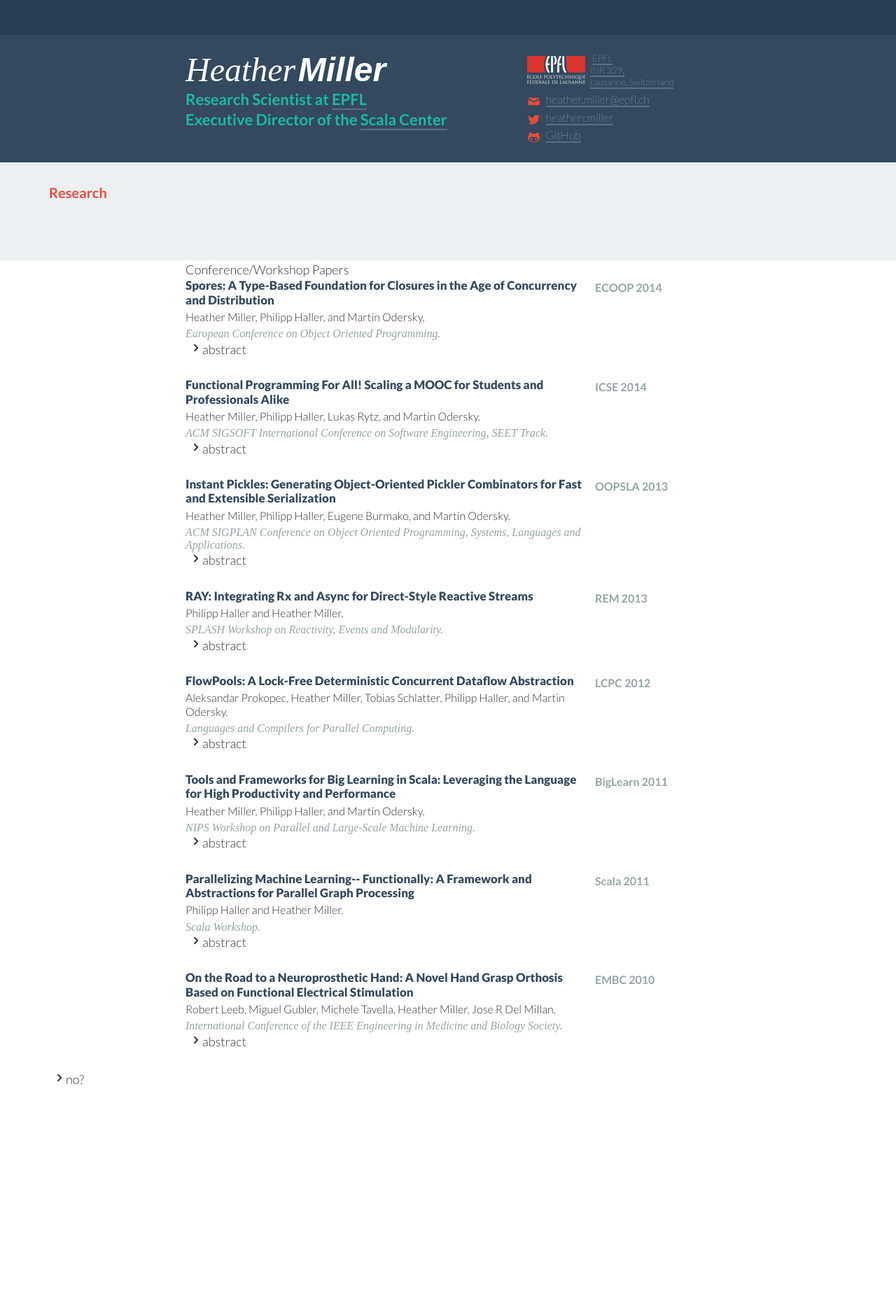
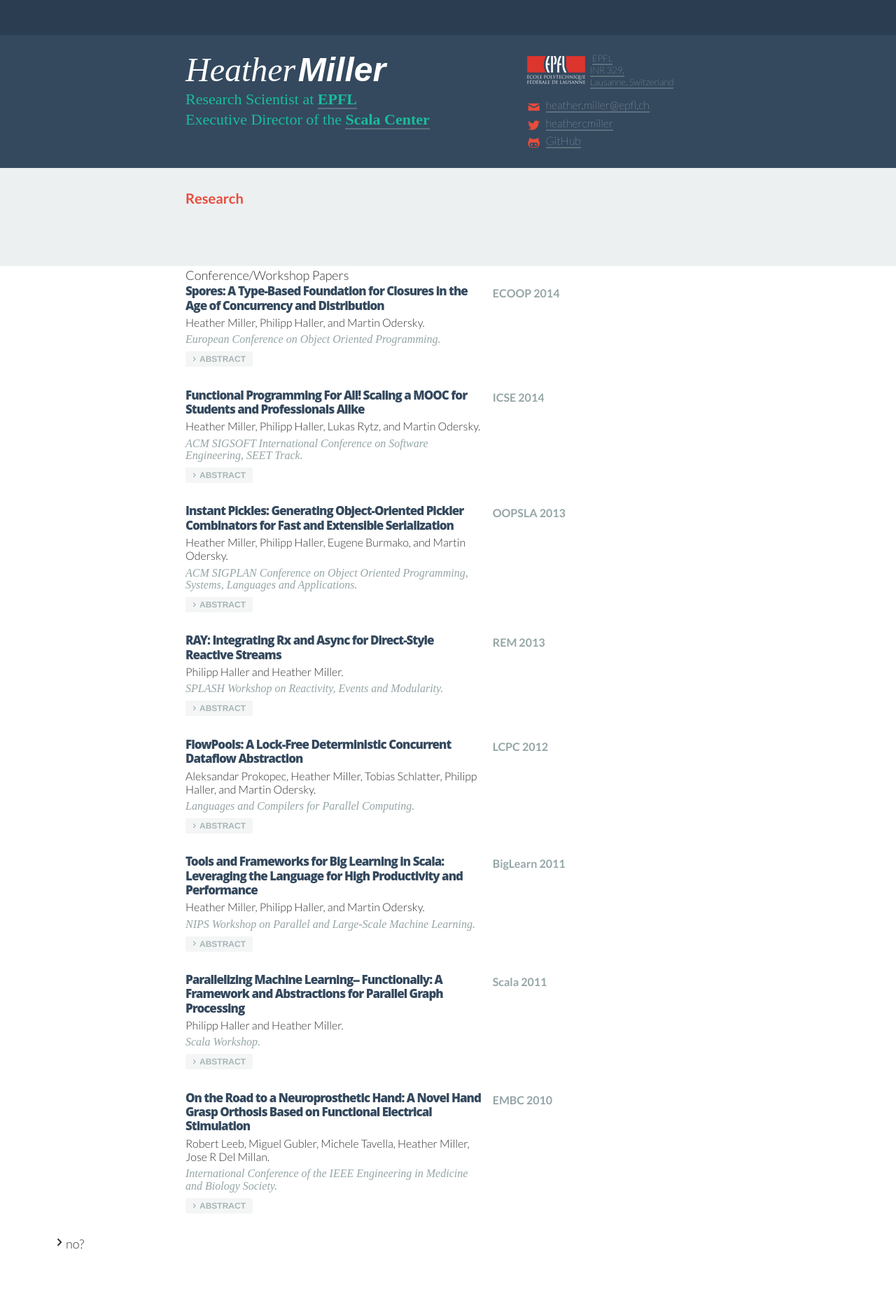
Before and after one commit to heathermiller/wwwheathermiller, a Jekyll site: the page built from test-page-attempt.md, in a window 1280 px wide. Shown: the whole page at 70% size. Built offline with Jekyll 4.4.1, drawn with Linux system fonts in a browser that asks for light colours; Markdown is read by kramdown in place of the engine named in the settings; a script that is not in the unit is left out; before the commit the page ends 1634 px from its top, so only the background shows below that.

Commit message:
Yay, more progress

```diff
--- a/_includes/conference-papers.html
+++ b/_includes/conference-papers.html
@@ -1,5 +1,7 @@
+{% assign count = 0 %}
 {% for post in site.posts %}
   {% if post.isconference %}
+  {% assign count = count | plus: 1 %}
     <div class="row" style="padding-bottom: 28px;">
       <div class="publication">
 <!--           <div class="pdf col-md-1">
@@ -18,10 +20,13 @@
             <!-- <div class="date">{{ post.date | date: "%B %Y" }}.</div> -->
             {% if post.undersubmission %}<div class="note">Under Submission.</div>{% endif %}
             {% if post.abstract %}
+            <span class="abstract collapsed" data-toggle="collapse" data-target="#abstract-{{ count }}">
+              <div class="entypo"></div>abstract
+            </span>
+            <div id="abstract-{{ count }}" class="collapse abstract-text">
+              {{ post.abstract }}
+            </div>
             {% endif %}
-            <div class="abstract">
-              <span class="entypo chevron-right"></span>abstract
-            </div>
           </div>
           <div class="abbr col-md-3">
             {% if post.undersubmission %}
--- a/_includes/header.html
+++ b/_includes/header.html
@@ -24,8 +24,10 @@
     <!-- Fonts -->
     <link href='http://fonts.googleapis.com/css?family=Lato:100,300,400,700,900,100italic,300italic,400italic,700italic,900italic' rel='stylesheet' type='text/css'>
     <link href='https://fonts.googleapis.com/css?family=Merriweather:300,700,700italic,300italic' rel='stylesheet' type='text/css'>
-    <script type="text/javascript" src="//use.typekit.net/wms5uej.js"></script>
-    <script type="text/javascript">try{Typekit.load();}catch(e){}</script>
+    <script src="https://use.typekit.net/jol3iee.js"></script>
+    <script>try{Typekit.load({ async: true });}catch(e){}</script>
+    <!-- <script type="text/javascript" src="//use.typekit.net/wms5uej.js"></script>
+    <script type="text/javascript">try{Typekit.load();}catch(e){}</script> -->
 
     <!-- Syntax highlighting -->
     <script src="https://cdn.rawgit.com/google/code-prettify/master/loader/run_prettify.js"></script>
--- a/_layouts/front.html
+++ b/_layouts/front.html
@@ -34,7 +34,7 @@ layout: front
       </div>
       <div class="col-md-4 visible-md visible-lg">
         <div class="coordinates">
-          <div style="padding-bottom: 4px;">
+          <div style="padding-bottom: 12px;">
             <div style="float:left; width: 90px;"><img src="resources/img/epfl-logo-red.png"></div>
             <div class="location" style="line-height: 1em; float:left;"></span>&nbsp;<span class="coord" style="font-size: 13px;"><a href="{{ site.location-url }}">EPFL<br/>INR 329,<br/>Lausanne, Switzerland</a></div>
           </div><br/><br/>
@@ -50,9 +50,11 @@ layout: front
 <div class="about-me">
   <div class="container">
     <div class="row">
-      <div class="col-md-12 center">
+      <div class="col-md-2 center"></div>
+      <div class="col-md-8 center">
         {% include about-me.html %}
       </div>
+      <div class="col-md-2 center"></div>
     </div>
   </div>
 </div>
@@ -65,11 +67,11 @@ layout: front
 
   <div class="row">
     <div class="col-md-2"></div>
-    <div class="col-md-8">
+    <div class="col-md-6">
       Conference/Workshop Papers
 {% include conference-papers.html %}
     </div>
-    <div class="col-md-2"></div>
+    <div class="col-md-4"></div>
   </div>
 
 <!-- <button type="button" class="btn btn-danger" data-toggle="collapse" data-target="#demo">
--- a/resources/css/main.css
+++ b/resources/css/main.css
@@ -71,7 +71,7 @@ a:hover {
 }
 
 ::selection {
-  background: #BAC172;
+  background: rgba(52, 73, 94, 1);
   color: #fff;
 }
 
@@ -243,10 +243,12 @@ ul > li {
 .profile > .title {
   display: block;
   /*font-family: "ff-enzo-web",sans-serif;*/
-  font-family: 'Lato', sans-serif;
+  /*font-family: 'Lato', sans-serif;*/
+  font-family: "adelle", serif;
+  /*font-family: "Merriweather", serif;*/
   line-height: 1.3em;
   font-style: normal;
-  font-weight: 700;
+  font-weight: 100;
   color: #1ABC9C;
   /*color: #E44B3C;*/
   font-size: 22px;
@@ -315,6 +317,59 @@ ul > li {
   text-align: right;
 }
 
+.abstract > .entypo {
+  display: inline-block;
+  color: rgba(149, 165, 166, 1);
+  margin-top: -2px;
+  margin-left: -8px;
+  vertical-align: middle;
+  font-size: 28px;
+}
+
+.abstract {
+  font-family: "Helvetica", sans-serif;
+  text-transform: uppercase;
+  font-weight: bold;
+  font-size: 12px;
+  vertical-align: middle;
+  color: rgba(149, 165, 166, 0.8);
+  background-color: rgba(149, 165, 166, 0.1);
+  padding: 4px;
+  padding-right: 10px;
+  border-radius: 2px 2px 2px 2px;
+  -webkit-transition: color .1s ease-in;
+  -moz-transition: color .1s ease-in;
+  -ms-transition: color .1s ease-in;
+  -o-transition: color .1s ease-in;
+  transition: color .1s ease-in;
+}
+
+.abstract:hover,
+.abstract:hover > .entypo {
+  background-color: #E74C3C;
+  -webkit-transition: color .2s ease-in;
+  -moz-transition: color .2s ease-in;
+  -ms-transition: color .2s ease-in;
+  -o-transition: color .2s ease-in;
+  transition: color .2s ease-in;
+  color: #ffffff;
+  cursor: pointer;
+}
+
+.abstract > .entypo:after {
+  content:"\E760";
+}
+
+.abstract.collapsed > .entypo:after {
+  content:"\E762";
+}
+
+.abstract-text {
+  font-family: "adelle", sans-serif;
+  font-size: 15px;
+  line-height: 1.4em;
+}
+
 .coordinates > .entypo, .coordinates > .entypo-social {
   font-size: 36px;
   /*color: #1ABC9C;*/
@@ -353,6 +408,12 @@ ul > li {
 }
 
 .publication > .info > .title {
+  /*font-family: "ff-enzo-web", sans-serif;
+  font-weight: 700;*/
+  font-family: "Open Sans", sans-serif;
+  font-weight: 900;
+  letter-spacing: -1px;
+  font-weight: 700;
   font-size: 17px;
   line-height: 1.2em;
   margin-bottom: 4px;
@@ -393,6 +454,7 @@ ul > li {
   font-size: 16px;
   color: #95A5A6;
   line-height: 1.1em;
+  margin-bottom: 4px;
 }
 
 .blog {
```
